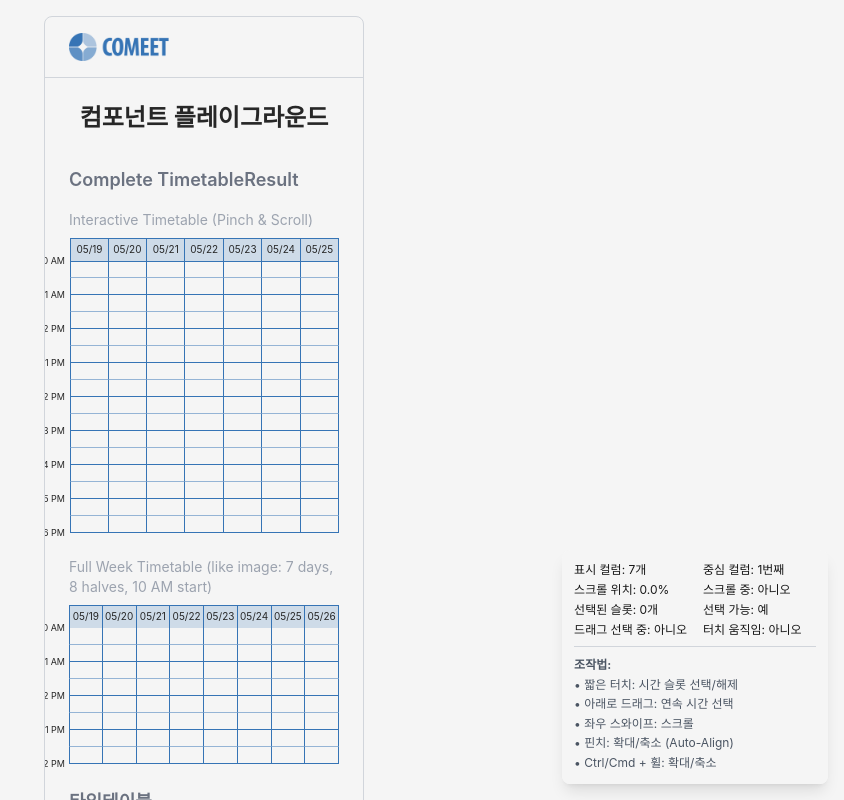
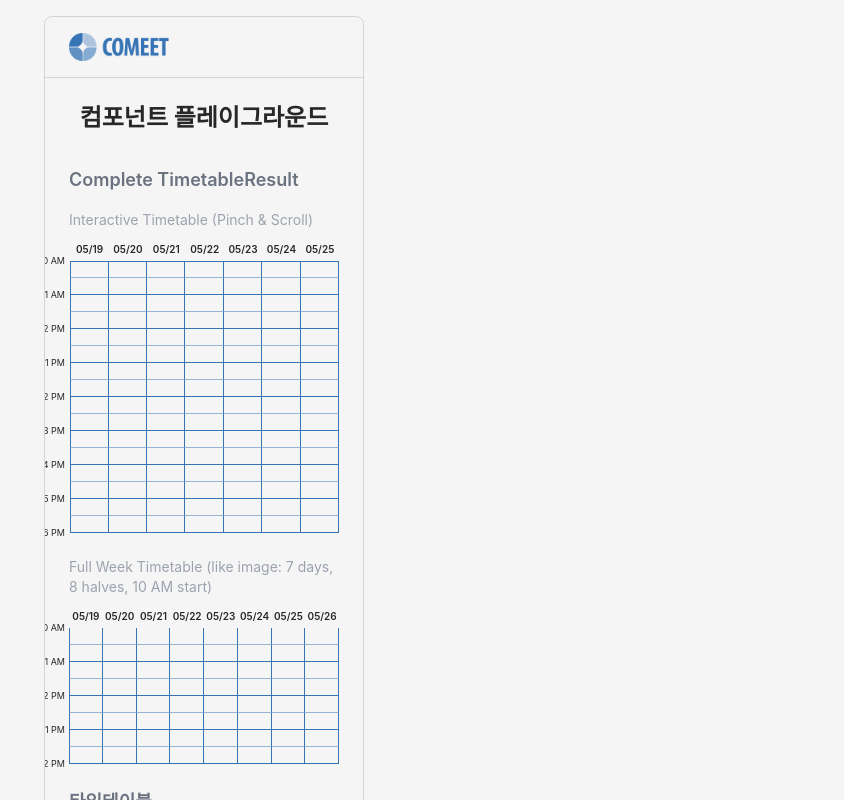
Before and after one commit to comeet-product/comeet, a Next.js app: page /playground in a window 1280 px wide. Shown: the top 800 px of the page, without its empty margins (436-1280 px from the left). Built offline with nearby package versions, Linux system fonts and the light colour scheme; a web font is replaced by a local one.

Commit message:
테스트용2

```diff
--- a/src/components/TimetableComponent/Date.js
+++ b/src/components/TimetableComponent/Date.js
@@ -1,9 +1,9 @@
 export default function Date({ date, isFirstDay }) {
   return (
-    <div className={`w-full h-[23px] border-main bg-main/20 flex items-center justify-center ${
+    <div className={`w-full h-[23px] border-none bg-white flex items-center justify-center ${
       `border-[1.3px] border-b-0 ${!isFirstDay ? 'border-l-0' : ''}`
     }`}>
-      <span className="text-black text-[10px] font-normal ">
+      <span className="text-black font-semibold text-[10px] ">
         {date}
       </span>
     </div>
--- a/src/components/TimetableComponent/DateSelector.js
+++ b/src/components/TimetableComponent/DateSelector.js
@@ -8,11 +8,13 @@ export default function DateSelector({
     selectedSlots,
     onSlotSelection,
     onTapSelection,
+    onTouchPending,
     onDragSelectionStart,
     onDragSelectionMove,
     onDragSelectionEnd,
     isSelectionEnabled,
     isDragSelecting,
+    pendingTouchSlot,
     touchStartTime,
     setTouchStartTime,
     tapThreshold,
@@ -31,11 +33,13 @@ export default function DateSelector({
                         selectedSlots={selectedSlots}
                         onSlotSelection={onSlotSelection}
                         onTapSelection={onTapSelection}
+                        onTouchPending={onTouchPending}
                         onDragSelectionStart={onDragSelectionStart}
                         onDragSelectionMove={onDragSelectionMove}
                         onDragSelectionEnd={onDragSelectionEnd}
                         isSelectionEnabled={isSelectionEnabled}
                         isDragSelecting={isDragSelecting}
+                        pendingTouchSlot={pendingTouchSlot}
                         touchStartTime={touchStartTime}
                         setTouchStartTime={setTouchStartTime}
                         tapThreshold={tapThreshold}
--- a/src/components/TimetableComponent/Day.js
+++ b/src/components/TimetableComponent/Day.js
@@ -9,11 +9,13 @@ export default function Day({
   selectedSlots,
   onSlotSelection,
   onTapSelection,
+  onTouchPending,
   onDragSelectionStart,
   onDragSelectionMove,
   onDragSelectionEnd,
   isSelectionEnabled,
   isDragSelecting,
+  pendingTouchSlot,
   touchStartTime,
   setTouchStartTime,
   tapThreshold,
@@ -37,11 +39,13 @@ export default function Day({
           selectedSlots={selectedSlots}
           onSlotSelection={onSlotSelection}
           onTapSelection={onTapSelection}
+          onTouchPending={onTouchPending}
           onDragSelectionStart={onDragSelectionStart}
           onDragSelectionMove={onDragSelectionMove}
           onDragSelectionEnd={onDragSelectionEnd}
           isSelectionEnabled={isSelectionEnabled}
           isDragSelecting={isDragSelecting}
+          pendingTouchSlot={pendingTouchSlot}
           touchStartTime={touchStartTime}
           setTouchStartTime={setTouchStartTime}
           tapThreshold={tapThreshold}
@@ -61,11 +65,13 @@ export default function Day({
           selectedSlots={selectedSlots}
           onSlotSelection={onSlotSelection}
           onTapSelection={onTapSelection}
+          onTouchPending={onTouchPending}
           onDragSelectionStart={onDragSelectionStart}
           onDragSelectionMove={onDragSelectionMove}
           onDragSelectionEnd={onDragSelectionEnd}
           isSelectionEnabled={isSelectionEnabled}
           isDragSelecting={isDragSelecting}
+          pendingTouchSlot={pendingTouchSlot}
           touchStartTime={touchStartTime}
           setTouchStartTime={setTouchStartTime}
           tapThreshold={tapThreshold}
--- a/src/components/TimetableComponent/Hour.js
+++ b/src/components/TimetableComponent/Hour.js
@@ -9,11 +9,13 @@ export default function Hour({
   selectedSlots,
   onSlotSelection,
   onTapSelection,
+  onTouchPending,
   onDragSelectionStart,
   onDragSelectionMove,
   onDragSelectionEnd,
   isSelectionEnabled,
   isDragSelecting,
+  pendingTouchSlot,
   touchStartTime,
   setTouchStartTime,
   tapThreshold,
@@ -35,11 +37,13 @@ export default function Hour({
           selectedSlots={selectedSlots}
           onSlotSelection={onSlotSelection}
           onTapSelection={onTapSelection}
+          onTouchPending={onTouchPending}
           onDragSelectionStart={onDragSelectionStart}
           onDragSelectionMove={onDragSelectionMove}
           onDragSelectionEnd={onDragSelectionEnd}
           isSelectionEnabled={isSelectionEnabled}
           isDragSelecting={isDragSelecting}
+          pendingTouchSlot={pendingTouchSlot}
           touchStartTime={touchStartTime}
           setTouchStartTime={setTouchStartTime}
           tapThreshold={tapThreshold}
@@ -54,11 +58,13 @@ export default function Hour({
           selectedSlots={selectedSlots}
           onSlotSelection={onSlotSelection}
           onTapSelection={onTapSelection}
+          onTouchPending={onTouchPending}
           onDragSelectionStart={onDragSelectionStart}
           onDragSelectionMove={onDragSelectionMove}
           onDragSelectionEnd={onDragSelectionEnd}
           isSelectionEnabled={isSelectionEnabled}
           isDragSelecting={isDragSelecting}
+          pendingTouchSlot={pendingTouchSlot}
           touchStartTime={touchStartTime}
           setTouchStartTime={setTouchStartTime}
           tapThreshold={tapThreshold}
--- a/src/components/TimetableComponent/Timetable.js
+++ b/src/components/TimetableComponent/Timetable.js
@@ -9,11 +9,13 @@ export default function Timetable({
   selectedSlots,
   onSlotSelection,
   onTapSelection,
+  onTouchPending,
   onDragSelectionStart,
   onDragSelectionMove,
   onDragSelectionEnd,
   isSelectionEnabled,
   isDragSelecting,
+  pendingTouchSlot,
   touchStartTime,
   setTouchStartTime,
   tapThreshold,
@@ -33,11 +35,13 @@ export default function Timetable({
         selectedSlots={selectedSlots}
         onSlotSelection={onSlotSelection}
         onTapSelection={onTapSelection}
+        onTouchPending={onTouchPending}
         onDragSelectionStart={onDragSelectionStart}
         onDragSelectionMove={onDragSelectionMove}
         onDragSelectionEnd={onDragSelectionEnd}
         isSelectionEnabled={isSelectionEnabled}
         isDragSelecting={isDragSelecting}
+        pendingTouchSlot={pendingTouchSlot}
         touchStartTime={touchStartTime}
         setTouchStartTime={setTouchStartTime}
         tapThreshold={tapThreshold}
--- a/src/components/TimetableComponent/TimetableSelect.js
+++ b/src/components/TimetableComponent/TimetableSelect.js
@@ -32,8 +32,10 @@ export default function TimetableSelect() {
     const [touchStartTime, setTouchStartTime] = useState(0);
     const [touchMoved, setTouchMoved] = useState(false);
     const [touchStartPosition, setTouchStartPosition] = useState({ x: 0, y: 0 });
-    const TAP_THRESHOLD = 500; // 500ms 이하는 탭으로 간주
-    const MOVE_THRESHOLD = 10; // 10px 이상 움직이면 드래그로 간주
+    const [pendingTouchSlot, setPendingTouchSlot] = useState(null); // 대기 중인 터치 슬롯
+    const [touchTimeout, setTouchTimeout] = useState(null); // 터치 타이머
+    const TAP_THRESHOLD = 150; // 150ms 후 탭으로 확정
+    const MOVE_THRESHOLD = 8; // 8px 이상 움직이면 드래그로 간주
 
     // Refs for DOM elements
     const containerRef = useRef(null);
@@ -204,11 +206,43 @@ export default function TimetableSelect() {
         });
     };
 
-    // 드래그 선택 시작
+    // 터치 대기 시작 (즉시 선택하지 않고 잠시 대기)
+    const handleTouchPending = (dayIndex, halfIndex) => {
+        if (isScrolling || !isSelectionEnabled) {
+            return;
+        }
+
+        // 기존 타이머가 있다면 클리어
+        if (touchTimeout) {
+            clearTimeout(touchTimeout);
+        }
+
+        // 대기 중인 슬롯 설정
+        setPendingTouchSlot({ dayIndex, halfIndex });
+
+        // 일정 시간 후 개별 선택으로 확정
+        const timer = setTimeout(() => {
+            if (!touchMoved && !isDragSelecting) {
+                handleTapSelection(dayIndex, halfIndex);
+            }
+            setPendingTouchSlot(null);
+        }, TAP_THRESHOLD);
+
+        setTouchTimeout(timer);
+    };
+
+    // 드래그 선택 시작 (움직임이 감지되었을 때)
     const handleDragSelectionStart = (dayIndex, halfIndex) => {
         if (isScrolling || !isSelectionEnabled) {
             return;
         }
+
+        // 대기 중인 터치 취소
+        if (touchTimeout) {
+            clearTimeout(touchTimeout);
+            setTouchTimeout(null);
+        }
+        setPendingTouchSlot(null);
 
         const slotId = `${dayIndex}-${halfIndex}`;
         const isCurrentlySelected = selectedSlots.has(slotId);
@@ -265,6 +299,13 @@ export default function TimetableSelect() {
 
     // 드래그 선택 종료
     const handleDragSelectionEnd = () => {
+        // 대기 중인 터치 타이머도 정리
+        if (touchTimeout) {
+            clearTimeout(touchTimeout);
+            setTouchTimeout(null);
+        }
+        setPendingTouchSlot(null);
+
         setIsDragSelecting(false);
         setDragStartSlot(null);
         setDragCurrentSlot(null);
@@ -566,19 +607,19 @@ export default function TimetableSelect() {
                 handleDragSelectionEnd();
             }
 
-            // 짧은 터치이고 움직임이 거의 없으면 탭으로 처리
-            const touchDuration = Date.now() - touchStartTime;
-            if (e.touches.length === 0 && !touchMoved && touchDuration < TAP_THRESHOLD && isSelectionEnabled) {
-                // 터치 이벤트를 Timetable 컴포넌트로 전달하여 슬롯 선택 처리
-                // 실제 선택은 Timetable 컴포넌트에서 처리됨
+            // 대기 중인 터치 타이머 정리
+            if (touchTimeout) {
+                clearTimeout(touchTimeout);
+                setTouchTimeout(null);
             }
 
             // 터치 종료 시 Auto-Align 실행
             if (e.touches.length === 0) {
-                // 짧은 지연 후 선택 기능 재활성화
+                // 짧은 지연 후 상태 초기화
                 setTimeout(() => {
                     setIsSelectionEnabled(true);
                     setTouchMoved(false);
+                    setPendingTouchSlot(null);
                 }, 50);
 
                 handleScrollEnd();
@@ -629,6 +670,11 @@ export default function TimetableSelect() {
         return () => {
             if (scrollTimeoutRef.current) {
                 clearTimeout(scrollTimeoutRef.current);
+            }
+
+            // 터치 타이머 정리
+            if (touchTimeout) {
+                clearTimeout(touchTimeout);
             }
 
             container.removeEventListener('gesturestart', handleGestureStart, true);
@@ -696,11 +742,13 @@ export default function TimetableSelect() {
                             selectedSlots={selectedSlots}
                             onSlotSelection={handleSlotSelection}
                             onTapSelection={handleTapSelection}
+                            onTouchPending={handleTouchPending}
                             onDragSelectionStart={handleDragSelectionStart}
                             onDragSelectionMove={handleDragSelectionMove}
                             onDragSelectionEnd={handleDragSelectionEnd}
                             isSelectionEnabled={isSelectionEnabled}
                             isDragSelecting={isDragSelecting}
+                            pendingTouchSlot={pendingTouchSlot}
                             touchStartTime={touchStartTime}
                             setTouchStartTime={setTouchStartTime}
                             tapThreshold={TAP_THRESHOLD}
@@ -710,30 +758,6 @@ export default function TimetableSelect() {
                     </div>
                 </div>
             </div>
-
-            {/* Zoom 상태 표시 */}
-            <div className="fixed bottom-4 right-4 bg-white/90 p-3 rounded-lg text-sm shadow-lg max-w-sm">
-                <div className="grid grid-cols-2 gap-x-4 gap-y-1 text-xs">
-                    <p>표시 컬럼: {visibleDayCount}개</p>
-                    <p>중심 컬럼: {centerColumnIndex + 1}번째</p>
-                    <p>스크롤 위치: {scrollPosition.toFixed(1)}%</p>
-                    <p>스크롤 중: {isScrolling ? '예' : '아니오'}</p>
-                    <p>선택된 슬롯: {selectedSlots.size}개</p>
-                    <p>선택 가능: {isSelectionEnabled ? '예' : '아니오'}</p>
-                    <p>드래그 선택 중: {isDragSelecting ? '예' : '아니오'}</p>
-                    <p>터치 움직임: {touchMoved ? '예' : '아니오'}</p>
-                </div>
-                <div className="mt-2 pt-2 border-t border-gray-300">
-                    <p className="text-xs text-gray-600 leading-relaxed">
-                        <strong>조작법:</strong><br />
-                        • 짧은 터치: 시간 슬롯 선택/해제<br />
-                        • 아래로 드래그: 연속 시간 선택<br />
-                        • 좌우 스와이프: 스크롤<br />
-                        • 핀치: 확대/축소 (Auto-Align)<br />
-                        • Ctrl/Cmd + 휠: 확대/축소
-                    </p>
-                </div>
-            </div>
         </div>
     );
 }
```
Also changed, not shown: src/components/TimetableComponent/Half.js (+34 -30 lines).
